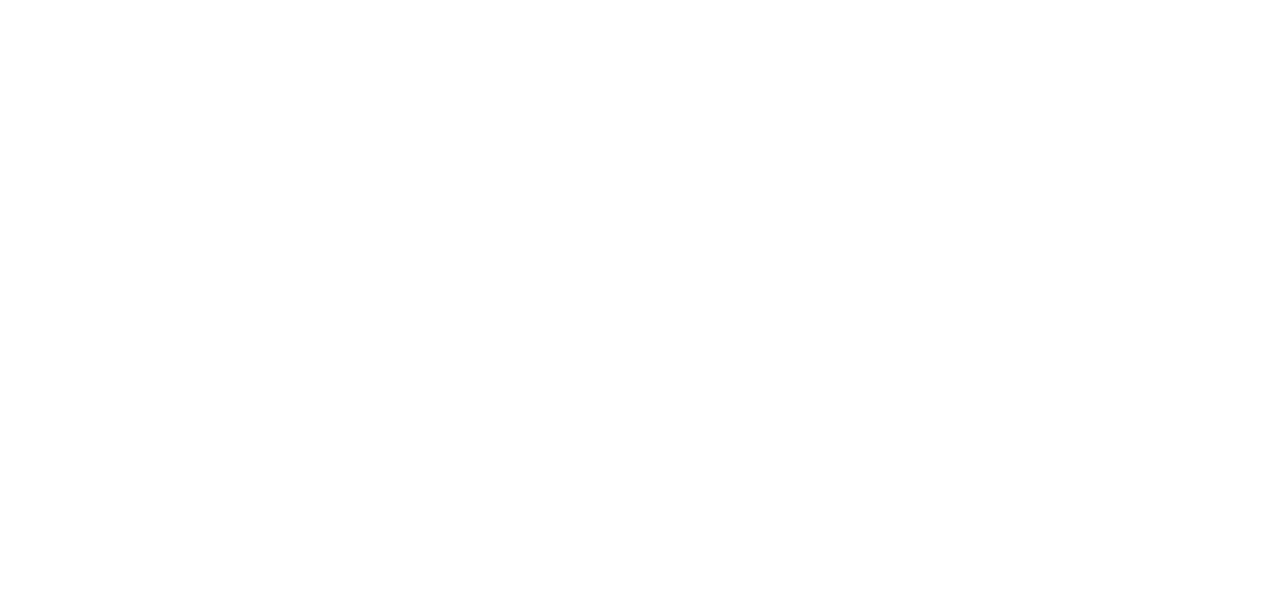
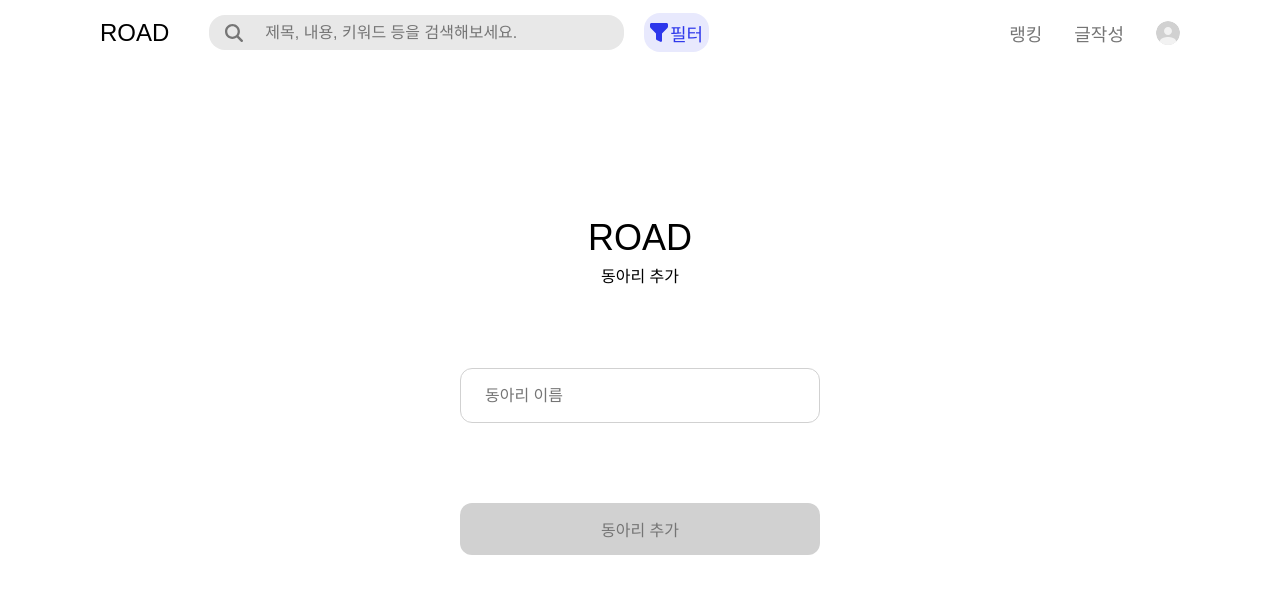
Before and after one commit to Log-Road/Road-FrontEnd, a React (Create React App) app: page /clubAdd in a window 1280 px wide. Before the commit this address had no page. Shown: the top 594 px of the page. Built offline with nearby package versions, Linux system fonts and the light colour scheme.

Commit message:
💄 :: 동아리 추가 페이지 퍼블리싱

```diff
--- a/src/Router/Router.jsx
+++ b/src/Router/Router.jsx
@@ -10,6 +10,7 @@
 import InformationPersonnel from "../pages/Admin/InformationPersonnel";
 import StudentInfoEdit from "../pages/Admin/StudentInfoEdit";
 import ClubManagement from "../pages/Admin/ClubManagement";
+import ClubAdd from "../pages/Admin/ClubAdd";
 
 export default function Router() {
   return (
@@ -25,6 +26,7 @@
         <Route path="/informationPersonnel" element={<InformationPersonnel />}/>
         <Route path="/studentInfoEdit" element={<StudentInfoEdit/>} />
         <Route path="/clubManagement" element={<ClubManagement/>} />
+        <Route path="/clubAdd" element={<ClubAdd/>} />
       </Routes>
     </BrowserRouter>
   );
--- /dev/null
+++ b/src/pages/Admin/ClubAdd.tsx
@@ -0,0 +1,95 @@
+import React from "react";
+import styled from "styled-components";
+import { colors } from "../../styles/colors";
+import Header from "../../components/Header";
+
+/**
+ *
+ * @returns 동아리 추가 페이지
+ */
+
+export default function ClubAdd() {
+    return (
+        <Container>
+            <Header />
+
+            <Contents>
+                <TopWrap>
+                    <Title>ROAD</Title>
+                    <SubTitle>동아리 추가</SubTitle>
+                </TopWrap>
+
+                <Input placeholder="동아리 이름" />
+
+                <Button>동아리 추가</Button>
+            </Contents>
+        </Container>
+    )
+}
+
+const Container = styled.div`
+width: 100vw;
+height: 100vh;
+`
+
+const Contents = styled.div`
+width: 100%;
+height: 80%;
+display: flex;
+flex-direction: column;
+justify-content: center;
+align-items: center;
+gap: 5em;
+`
+
+const TopWrap = styled.div`
+display: flex;
+flex-direction: column;
+align-items: center;
+gap: 0.44em;
+`
+
+const Input = styled.input`
+width: 22.5em;
+height: 3.38em;
+border: 0.08em solid ${colors.Gray["gray 200"]};
+border-radius: 0.75em;
+padding: 0 1.5em;
+font-family: 'Pretendard-Regular';
+font-size: 1em;
+
+&:focus {
+    border-color: ${colors.Main};
+    outline: none;
+  }
+`
+
+const Button = styled.button`
+width: 22.5em;
+height: 3.25em;
+border: none;
+border-radius: 0.75em;
+background-color: ${({ possibleAdd }) => possibleAdd ? colors.Main : colors.Gray["gray 200"]};
+color: ${({ possibleAdd }) => (possibleAdd ? "#fff" : colors.gray2)};
+display: flex;
+justify-content: center;
+align-items: center;
+font-family: 'Pretendard-Medium';
+font-size: 1em;
+
+&:hover {
+    background-color: ${({ possibleAdd }) => possibleAdd ? colors.Blue["main 600"] : colors.Gray["gray 300"]};
+}
+`
+
+const Title = styled.text`
+font-family: 'Pretendard-Bold';
+font-size: 2.25em;
+line-height: 120%;
+`
+
+const SubTitle = styled.p`
+font-family: 'Pretendard-Regular';
+font-size: 1em;
+line-height: 140%;
+`
```
